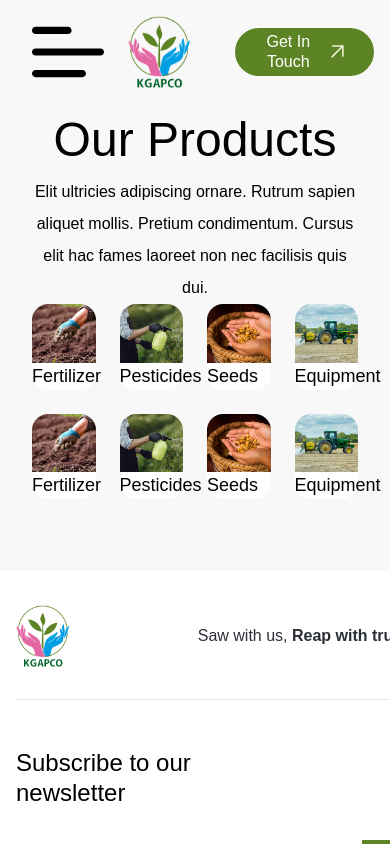
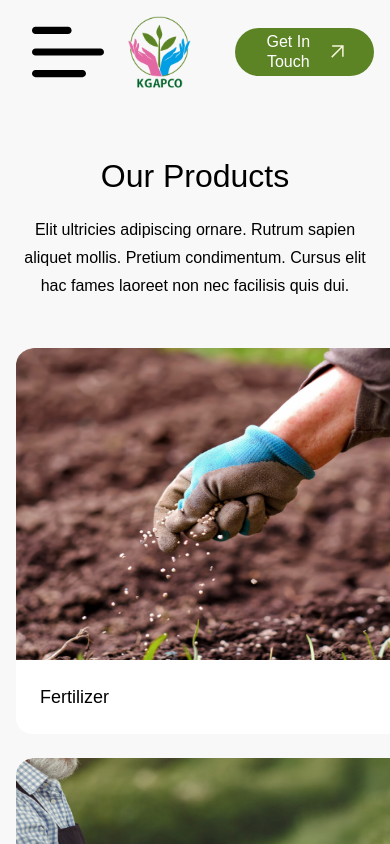
Before and after one commit to Vaishak2/Kerala_Agricultural_Producer_Firm, a React (Create React App) app: page /products in a window 390 px wide. Shown: the top 844 px of the page. Built offline with nearby package versions, Linux system fonts and the light colour scheme.

Commit message:
blogpage made responsive in process

```diff
--- a/src/Components/HomeComponents/BlogsCarousel/BlogsCarousel.js
+++ b/src/Components/HomeComponents/BlogsCarousel/BlogsCarousel.js
@@ -60,12 +60,12 @@ const settings = {
 
 function BlogsCarousel() {
     return (
-        <div className='sm:px-8 bg-[#FFFFFF] sm:mt-[104px] sm:pb-[84px]'>
-            <div className='text-[48px] font-medium sm:pt-[104px]'>Our Blogs</div>
-            <div className='sm:w-[798px] mx-auto text-[16px] leading-8 font-light sm:mt-6'>Lorem Ipsum is simply dummy text of the printing and typesetting industry. it has been the industry's standard. Lorem Ipsum is simply dummy text of the printing and typesetting industry. it has been the industry's standard</div>
+        <div className='sm:px-8 bg-[#FFFFFF] sm:mt-[104px] mt-[72px] sm:pb-[84px]'>
+            <div className='sm:text-[48px] text-[32px] font-medium sm:pt-[104px] pt-[72px]'>Our Blogs</div>
+            <div className='sm:w-[798px] w-[396px] mx-auto text-[16px] sm:leading-8 leading-7 font-light sm:mt-6 mt-4'>Lorem Ipsum is simply dummy text of the printing and typesetting industry. it has been the industry's standard. Lorem Ipsum is simply dummy text of the printing and typesetting industry. it has been the industry's standard</div>
 
 
-            <div className="slider-container sm:mt-[56px]">
+            <div className="slider-container sm:mt-[56px] mt-[120px]">
                 <Slider {...settings}>
 
                     <div className='sm:w-[443px]'>
--- a/src/Components/HomeComponents/ProductsCarousel/ProductsCarousel.css
+++ b/src/Components/HomeComponents/ProductsCarousel/ProductsCarousel.css
@@ -25,3 +25,28 @@
   .slider-container .slick-list {
     margin: 0 -12px; /* Adjusts the margin of the slider to keep the overall layout centered */
   }
+
+
+  @media (max-width: 768px) {
+
+    slider-container .slick-slide {
+      padding: 0 0px; /* Adds 12px padding on left and right to create a 24px gap between slides */
+    }
+
+    .slider-container .slick-list {
+      margin: 0 0px; /* Adjusts the margin of the slider to keep the overall layout centered */
+    }
+
+    .custom-prev-arrow {
+      top: -50px;
+      left: 275px; /* Move the prev arrow 50px to the left */
+      z-index: 1;
+    }
+
+    .custom-next-arrow {
+      top: -50px;
+      right: 14px; /* Move the next arrow 50px to the right */
+      z-index: 1;
+    }
+
+  }
--- a/src/Pages/BlogPage/BlogPage.js
+++ b/src/Pages/BlogPage/BlogPage.js
@@ -11,7 +11,7 @@ import { Link } from 'react-router-dom'
 function BlogPage() {
     return (
         <div className='sm:px-8 px-4'>
-            <div className='sm:text-[48px] text-[32px] font-normal sm:mt-[40px]'>Latest posts & articles</div>
+            <div className='sm:text-[48px] text-[32px] font-normal sm:mt-[40px] mt-[48px]'>Latest posts & articles</div>
             <div className='grid sm:grid-cols-3 grid-cols-1 gap-6'>
                 <div className='sm:w-[443px] w-[396px] mt-12'>
                     <img src={blogImg1} className='h-[290px] rounded-lg'></img>
--- a/src/Pages/ProductsPage/ProductsPage.js
+++ b/src/Pages/ProductsPage/ProductsPage.js
@@ -6,67 +6,40 @@ import productImg4 from "../../Assets/images/productImages/product4.png"
 
 function ProductsPage() {
     return (
-        <div className='mx-8'>
-            <div className='text-[48px] font-medium sm:mt-[40px]'>Our Products</div>
-            <div className='sm:w-[764px] mx-auto text-[16px] leading-8 font-light sm:mt-6'>Elit ultricies adipiscing ornare. Rutrum sapien aliquet mollis. Pretium condimentum. Cursus elit hac fames laoreet non nec facilisis quis dui.</div>
+        <div className='sm:mx-8 mx-4'>
+            <div className='sm:text-[48px] text-[32px] font-medium sm:mt-[40px] mt-[48px]'>Our Products</div>
+            <div className='sm:w-[764px] mx-auto text-[16px] sm:leading-8 leading-7 font-light sm:mt-6 mt-4'>Elit ultricies adipiscing ornare. Rutrum sapien aliquet mollis. Pretium condimentum. Cursus elit hac fames laoreet non nec facilisis quis dui.</div>
 
-            <div className='grid grid-cols-4 gap-6 sm:mt-[56px]'>
+            <div className='grid sm:grid-cols-4 grid-cols-1 gap-6 sm:mt-[56px] mt-[48px]'>
 
-                <div className='sm:w-[326px] sm:h-[374px] bg-[#FFFFFF] rounded-2xl'>
-                    <img src={productImg1} className='sm:w-[326px] sm:h-[301px] rounded-t-2xl'></img>
-                    <div className='text-left sm:p-6'>
+                <div className='sm:w-[326px] w-[396px] sm:h-[374px] h-[386px] bg-[#FFFFFF] rounded-2xl'>
+                    <img src={productImg1} className='sm:w-[326px] w-[396px] sm:h-[301px] h-[312px] rounded-t-2xl'></img>
+                    <div className='text-left p-6'>
                         <div className='text-[18px] font-medium'>Fertilizer</div>
                     </div>
                 </div>
 
-                <div className='sm:w-[326px] sm:h-[374px] bg-[#FFFFFF] rounded-2xl'>
-                    <img src={productImg2} className='sm:w-[326px] sm:h-[301px] rounded-t-2xl'></img>
-                    <div className='text-left sm:p-6'>
+                <div className='sm:w-[326px] w-[396px] sm:h-[374px] h-[386px] bg-[#FFFFFF] rounded-2xl'>
+                    <img src={productImg2} className='sm:w-[326px] w-[396px] sm:h-[301px] h-[312px] rounded-t-2xl'></img>
+                    <div className='text-left p-6'>
                         <div className='text-[18px] font-medium'>Pesticides</div>
                     </div>
                 </div>
 
-                <div className='sm:w-[326px] sm:h-[374px] bg-[#FFFFFF] rounded-2xl'>
-                    <img src={productImg3} className='sm:w-[326px] sm:h-[301px] rounded-t-2xl'></img>
-                    <div className='text-left sm:p-6'>
+                <div className='sm:w-[326px] w-[396px] sm:h-[374px] h-[386px] bg-[#FFFFFF] rounded-2xl'>
+                    <img src={productImg3} className='sm:w-[326px] w-[396px] sm:h-[301px] h-[312px] rounded-t-2xl'></img>
+                    <div className='text-left p-6'>
                         <div className='text-[18px] font-medium'>Seeds</div>
                     </div>
                 </div>
 
-                <div className='sm:w-[326px] sm:h-[374px] bg-[#FFFFFF] rounded-2xl'>
-                    <img src={productImg4} className='sm:w-[326px] sm:h-[301px] rounded-t-2xl'></img>
-                    <div className='text-left sm:p-6'>
+                <div className='sm:w-[326px] w-[396px] sm:h-[374px] h-[386px] bg-[#FFFFFF] rounded-2xl'>
+                    <img src={productImg4} className='sm:w-[326px] w-[396px] sm:h-[301px] h-[312px] rounded-t-2xl'></img>
+                    <div className='text-left p-6'>
                         <div className='text-[18px] font-medium'>Equipment</div>
                     </div>
                 </div>
 
-                <div className='sm:w-[326px] sm:h-[374px] bg-[#FFFFFF] rounded-2xl'>
-                    <img src={productImg1} className='sm:w-[326px] sm:h-[301px] rounded-t-2xl'></img>
-                    <div className='text-left sm:p-6'>
-                        <div className='text-[18px] font-medium'>Fertilizer</div>
-                    </div>
-                </div>
-
-                <div className='sm:w-[326px] sm:h-[374px] bg-[#FFFFFF] rounded-2xl'>
-                    <img src={productImg2} className='sm:w-[326px] sm:h-[301px] rounded-t-2xl'></img>
-                    <div className='text-left sm:p-6'>
-                        <div className='text-[18px] font-medium'>Pesticides</div>
-                    </div>
-                </div>
-
-                <div className='sm:w-[326px] sm:h-[374px] bg-[#FFFFFF] rounded-2xl'>
-                    <img src={productImg3} className='sm:w-[326px] sm:h-[301px] rounded-t-2xl'></img>
-                    <div className='text-left sm:p-6'>
-                        <div className='text-[18px] font-medium'>Seeds</div>
-                    </div>
-                </div>
-
-                <div className='sm:w-[326px] sm:h-[374px] bg-[#FFFFFF] rounded-2xl'>
-                    <img src={productImg4} className='sm:w-[326px] sm:h-[301px] rounded-t-2xl'></img>
-                    <div className='text-left sm:p-6'>
-                        <div className='text-[18px] font-medium'>Equipment</div>
-                    </div>
-                </div>
 
             </div>
         </div>
```
Also changed, not shown: src/Components/HomeComponents/ProductsCarousel/ProductsCarousel.js (+22 -43 lines), 2 other files (tests, documents, lock files or other folders).
